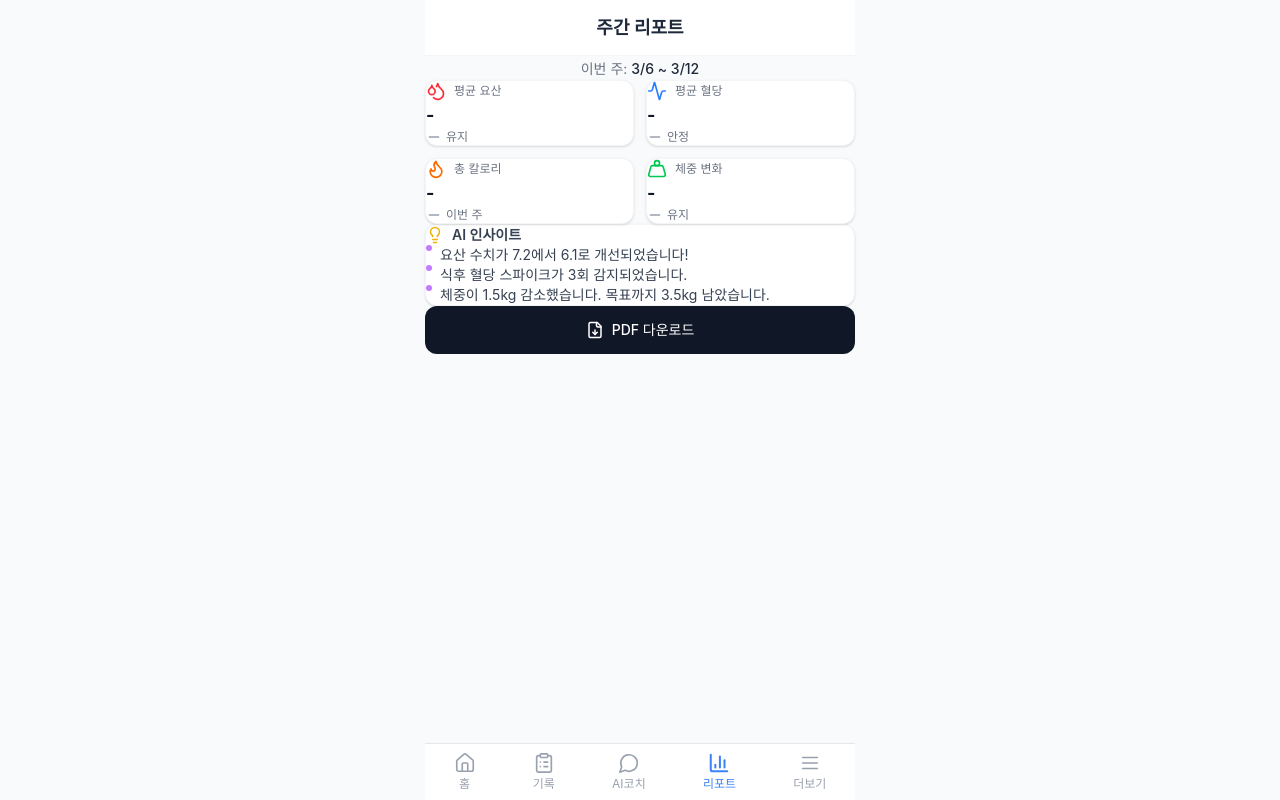
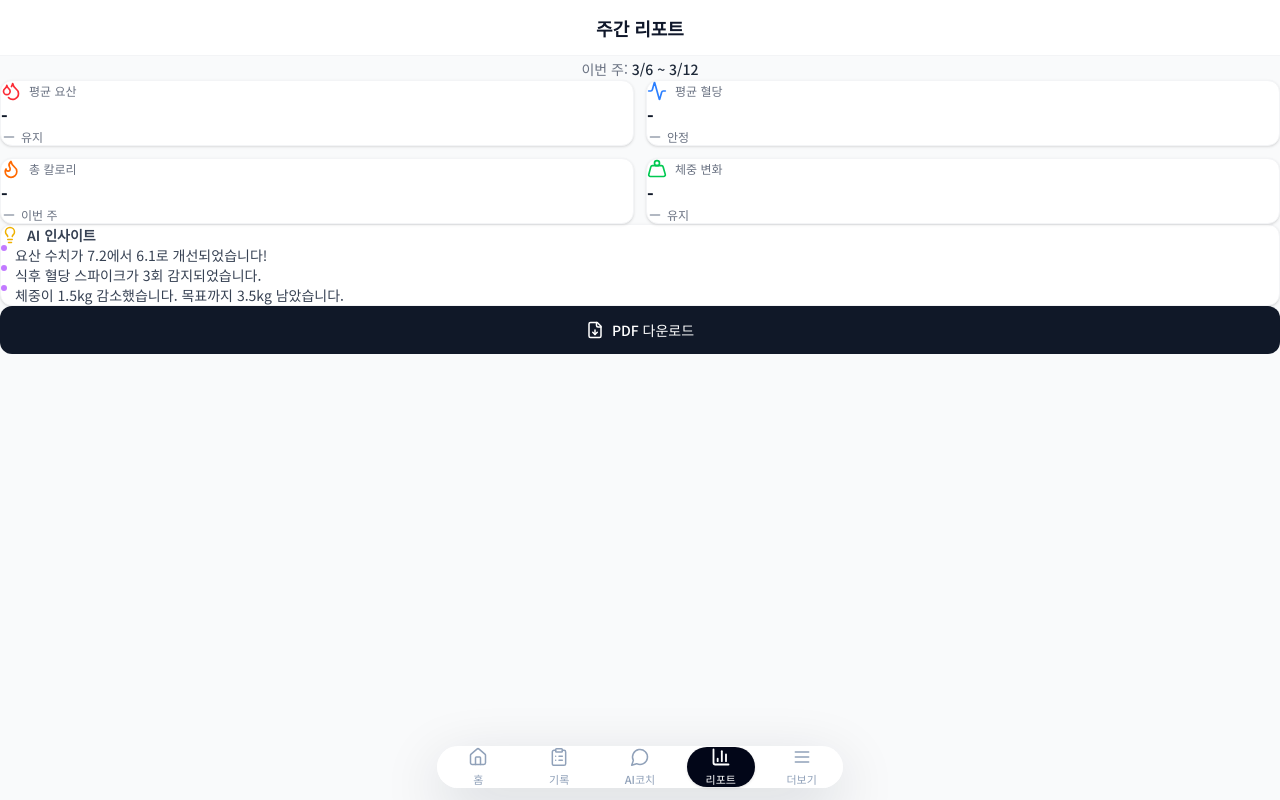
Before and after one commit to reallygood83/scanme, a Next.js app: page /report in a window 1280 px wide. Built offline with nearby package versions, Linux system fonts and the light colour scheme.

Commit message:
feat: refresh the app shell styling
Ultraworked with [Sisyphus](https://github.com/code-yeongyu/oh-my-opencode)

Co-authored-by: Sisyphus <clio-agent@sisyphuslabs.ai>

```diff
--- a/src/app/globals.css
+++ b/src/app/globals.css
@@ -1,15 +1,16 @@
 @import "tailwindcss";
 
 :root {
-  --primary: #3B82F6;
-  --accent: #14B8A6;
-  --warning: #F59E0B;
-  --danger: #EF4444;
-  --bg: #F8FAFC;
-  --card: #FFFFFF;
-  --text: #1E293B;
-  --text-secondary: #64748B;
-  --border: #E2E8F0;
+  --primary: #0f4c81;
+  --accent: #0f9d8a;
+  --warning: #f59e0b;
+  --danger: #ef4444;
+  --bg: #f7fafc;
+  --card: #ffffff;
+  --text: #0f172a;
+  --text-secondary: #64748b;
+  --border: #dbe5f0;
+  --surface-soft: rgba(255, 255, 255, 0.74);
 }
 
 * {
@@ -19,20 +20,20 @@
 }
 
 body {
-  background-color: var(--bg);
+  background:
+    radial-gradient(circle at top, rgba(219, 234, 254, 0.72), transparent 34%),
+    linear-gradient(180deg, #f8fbff 0%, var(--bg) 42%, #ffffff 100%);
   color: var(--text);
-  font-family: -apple-system, BlinkMacSystemFont, 'Segoe UI', Roboto, sans-serif;
-  max-width: 430px;
-  margin: 0 auto;
+  font-family: var(--font-body), 'Apple SD Gothic Neo', 'Noto Sans KR', sans-serif;
   min-height: 100dvh;
   position: relative;
 }
 
 .card {
   background: var(--card);
-  border-radius: 16px;
+  border-radius: 24px;
   padding: 16px;
-  box-shadow: 0 1px 3px rgba(0, 0, 0, 0.06);
+  box-shadow: 0 12px 40px rgba(15, 23, 42, 0.06);
 }
 
 .btn-primary {
@@ -64,7 +65,7 @@ body {
 }
 
 .gradient-bg {
-  background: linear-gradient(135deg, #3B82F6 0%, #14B8A6 100%);
+  background: linear-gradient(135deg, #0f4c81 0%, #0f9d8a 100%);
 }
 
 .safe-bottom {
@@ -75,3 +76,15 @@ input[type="number"]::-webkit-inner-spin-button,
 input[type="number"]::-webkit-outer-spin-button {
   -webkit-appearance: none;
 }
+
+button,
+a,
+input,
+select,
+textarea {
+  -webkit-tap-highlight-color: transparent;
+}
+
+::selection {
+  background: rgba(15, 76, 129, 0.16);
+}
--- a/src/app/layout.tsx
+++ b/src/app/layout.tsx
@@ -1,5 +1,12 @@
 import type { Metadata, Viewport } from "next";
+import { Noto_Sans_KR } from 'next/font/google';
 import "./globals.css";
+
+const notoSansKr = Noto_Sans_KR({
+  subsets: ['latin'],
+  weight: ['400', '500', '600', '700'],
+  variable: '--font-body',
+});
 
 export const metadata: Metadata = {
   title: "UricAI - 스마트 건강관리",
@@ -21,7 +28,7 @@ export default function RootLayout({
 }) {
   return (
     <html lang="ko">
-      <body className="max-w-[430px] mx-auto bg-white min-h-screen">
+      <body className={`${notoSansKr.variable} bg-[var(--bg)] text-[var(--text)] antialiased`}>
         {children}
       </body>
     </html>
--- a/src/components/BottomNav.tsx
+++ b/src/components/BottomNav.tsx
@@ -22,8 +22,8 @@ export default function BottomNav() {
   const pathname = usePathname();
 
   return (
-    <nav className="fixed bottom-0 left-1/2 -translate-x-1/2 w-full max-w-[430px] bg-white border-t border-gray-200 z-50">
-      <ul className="flex justify-around items-center h-14">
+    <nav className="fixed bottom-3 left-1/2 z-50 w-[calc(100%-24px)] max-w-[406px] -translate-x-1/2 rounded-[28px] border border-white/80 bg-white/92 px-2 py-2 shadow-[0_18px_60px_rgba(15,23,42,0.16)] backdrop-blur">
+      <ul className="flex items-center justify-around">
         {tabs.map(({ label, href, icon: Icon }) => {
           const isActive =
             href === "/" ? pathname === "/" : pathname.startsWith(href);
@@ -32,11 +32,11 @@ export default function BottomNav() {
             <li key={href}>
               <Link
                 href={href}
-                className={`flex flex-col items-center gap-0.5 text-xs ${
-                  isActive ? "text-[#3B82F6]" : "text-gray-400"
+                className={`flex min-w-[68px] flex-col items-center gap-1 rounded-[20px] px-3 py-2 text-[11px] font-medium transition-all ${
+                  isActive ? 'bg-slate-950 text-white shadow-sm' : 'text-slate-400'
                 }`}
               >
-                <Icon size={22} strokeWidth={isActive ? 2.2 : 1.8} />
+                <Icon size={20} strokeWidth={isActive ? 2.2 : 1.8} />
                 <span>{label}</span>
               </Link>
             </li>
```
